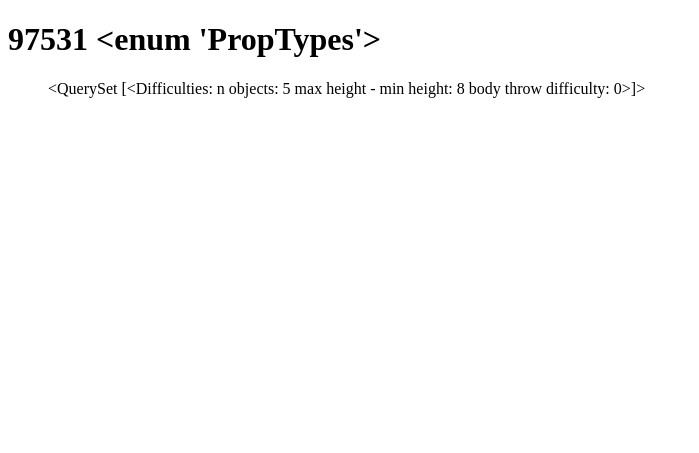
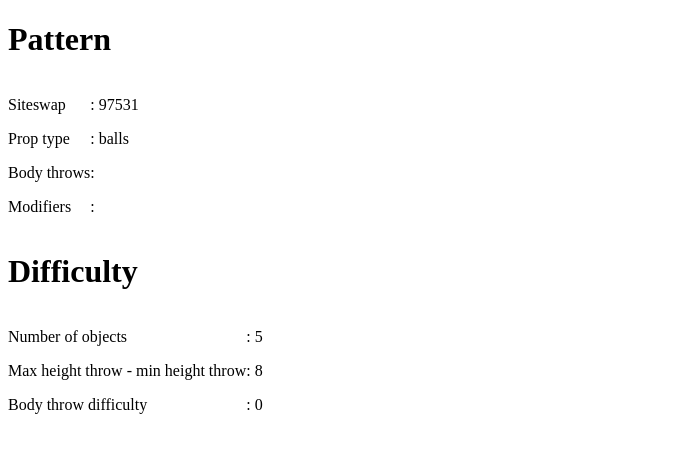
Before and after one commit to becky112358/juggling_suggestions, a Django app: page /patterns/1/ in a window 1280 px wide. Shown: the top 453 px of the page, without its empty margins (0-699 px from the left). Run offline with Django 3.2, Linux system fonts and the light colour scheme; data comes from the database, SQL or seed files in the repository; both versions use the stored data as it was after the commit.

Commit message:
So much room for improvement. But I have to start somewhere. Make the view of each pattern look (slightly) nice(r).

```diff
--- a/patterns/models.py
+++ b/patterns/models.py
@@ -3,24 +3,22 @@
 from django.db import models
 
 
-class PropTypes(Enum):
-    BALLS = 0
-    CLUBS = 1
-    RINGS = 2
-    HATS = 3
+class PropType(Enum):
+    BALLS = "balls"
+    CLUBS = "clubs"
+    RINGS = "rings"
 
 
 class Modifier(Enum):
-    NONE = 0
-    MILLS_MESS = 1
-    WHILE_BALANCING_A_CLUB_ON_THE_FACE = 2
+    MILLS_MESS = 0
+    WHILE_BALANCING_A_CLUB_ON_THE_FACE = 1
 
 
 class BodyThrow(Enum):
-    BEHIND_THE_BACK = 0
-    BEHIND_THE_SHOULDER = 1
-    UNDER_THE_ARM = 2
-    UNDER_THE_LEG = 3
+    BEHIND_THE_BACK = "behind the back"
+    BEHIND_THE_SHOULDER = "behind the shoulder"
+    UNDER_THE_ARM = "under the arm"
+    UNDER_THE_LEG = "under the leg"
 
 
 class BodyThrowType(Enum):
@@ -30,23 +28,31 @@
 
 
 class Pattern(models.Model):
-    # List of integers of base infinity
+    # TODO should be a list of integers of base 62
     siteswap = models.CharField(max_length=200)
-    prop_type = PropTypes
-    modifiers = models.JSONField(default=list)
+    prop_type = models.CharField(
+        max_length=5,
+        choices=[(tag, tag.value) for tag in PropType])
+    modifiers = models.JSONField(
+        default=list,
+        choices=[(tag, tag.value) for tag in Modifier])
     # Body throw should be a list of tuples
     # [(x, behind the back, throw), (y, under the leg, throw)]
-    body_throw = models.JSONField(default=list)
+    body_throw = models.JSONField(
+        default=list,
+        choices=[(tag, tag.value) for tag in BodyThrow])
+#  int(base=62),  # TODO should be a selection from siteswap
+#  [(tag, tag.value) for tag in BodyThrowType]))
     # User-unique information:
     # Date, number of catches
 
     def __str__(self):
         s = self.siteswap
-        s += " " + str(self.prop_type)
+        s += " " + self.prop_type
         for m in self.modifiers:
-            s += " " + str(m)
+            s += " " + m
         for b in self.body_throw:
-            s += " " + str(b)
+            s += " " + b
         return s
 
 
--- a/patterns/templates/patterns/detail.html
+++ b/patterns/templates/patterns/detail.html
@@ -2,12 +2,46 @@
 <html lang="en">
 <head>
     <meta charset="UTF-8">
-    <title>Title</title>
+    <title>Juggling Idea Generator: Patterns similar to {{ pattern.siteswap }}</title>
+    <style>
+    .column {
+        float: left;
+    }
+    .row:after {
+        content: "";
+        display: table;
+        clear: both;
+    }
+    </style>
 </head>
 <body>
-    <h1>{{ pattern }}</h1>
-    <ul>
-        {{ pattern.difficulties_set.all }}
-    </ul>
+    <h1>Pattern</h1>
+    <div class="row">
+        <div class="column">
+            <p>Siteswap</p>
+            <p>Prop type</p>
+            <p>Body throws</p>
+            <p>Modifiers</p>
+        </div>
+        <div class="column">
+            <p>: {{ pattern.siteswap }}</p>
+            <p>: {{ pattern.prop_type }}</p>
+            <p>: {% for body_throw in pattern.body_throws %}{{ body_throw }}{% endfor %}</p>
+            <p>: {% for modifier in pattern.modifiers %}{{ modifier }}{% endfor %}</p>
+        </div>
+    </div>
+    <h1>Difficulty</h1>
+    <div class="row">
+        <div class="column">
+            <p>Number of objects</p>
+            <p>Max height throw - min height throw</p>
+            <p>Body throw difficulty</p>
+        </div>
+        <div class="column">
+            <p>: {{ pattern.difficulties_set.all.0.n_objects }}</p>
+            <p>: {{ pattern.difficulties_set.all.0.max_height_minus_min_height }}</p>
+            <p>: {{ pattern.difficulties_set.all.0.body_throw_difficulty }}</p>
+        </div>
+    </div>
 </body>
 </html>
--- a/patterns/views.py
+++ b/patterns/views.py
@@ -1,11 +1,13 @@
 from django.shortcuts import get_object_or_404, render
 
-from .models import Pattern
+from .models import Pattern, PropType
 
 
 def index(request):
     pattern_list = Pattern.objects.all()
-    return render(request, 'patterns/index.html', {'pattern_list': pattern_list})
+    return render(request, 'patterns/index.html',
+                  {'pattern_list': pattern_list,
+                   'PropType': PropType})
 
 
 def detail(request, pattern_id):
```
Also changed, not shown: patterns/templates/patterns/index.html (+23 -2 lines), db.sqlite3, patterns/migrations/0001_initial.py.
